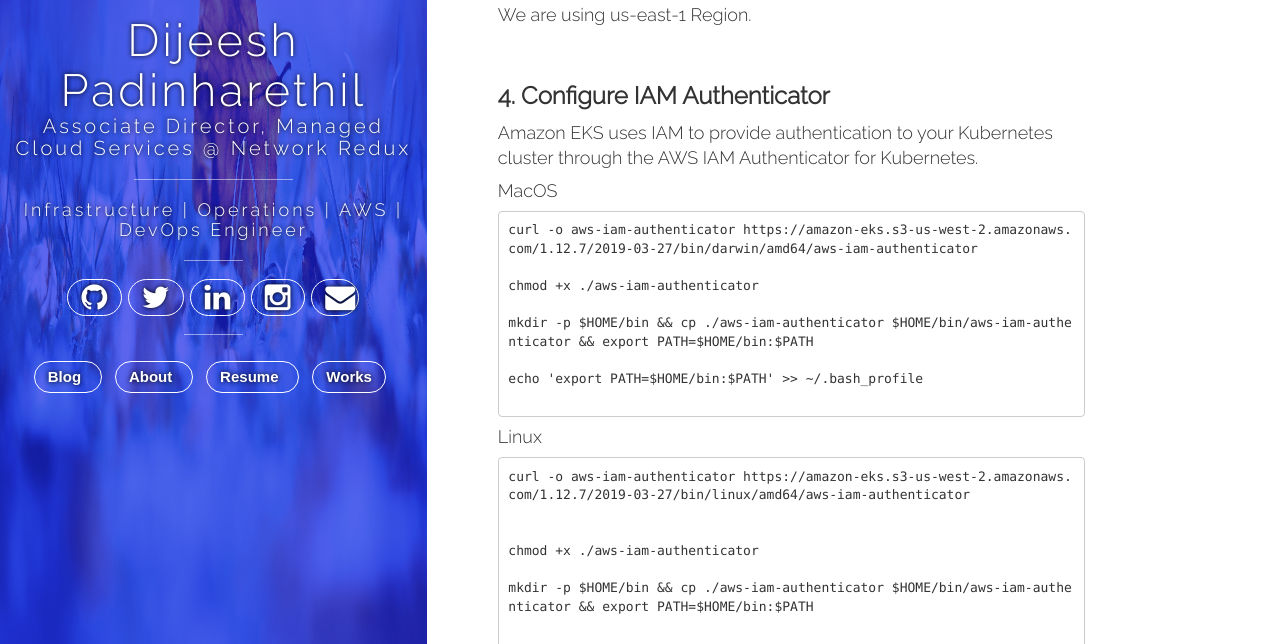
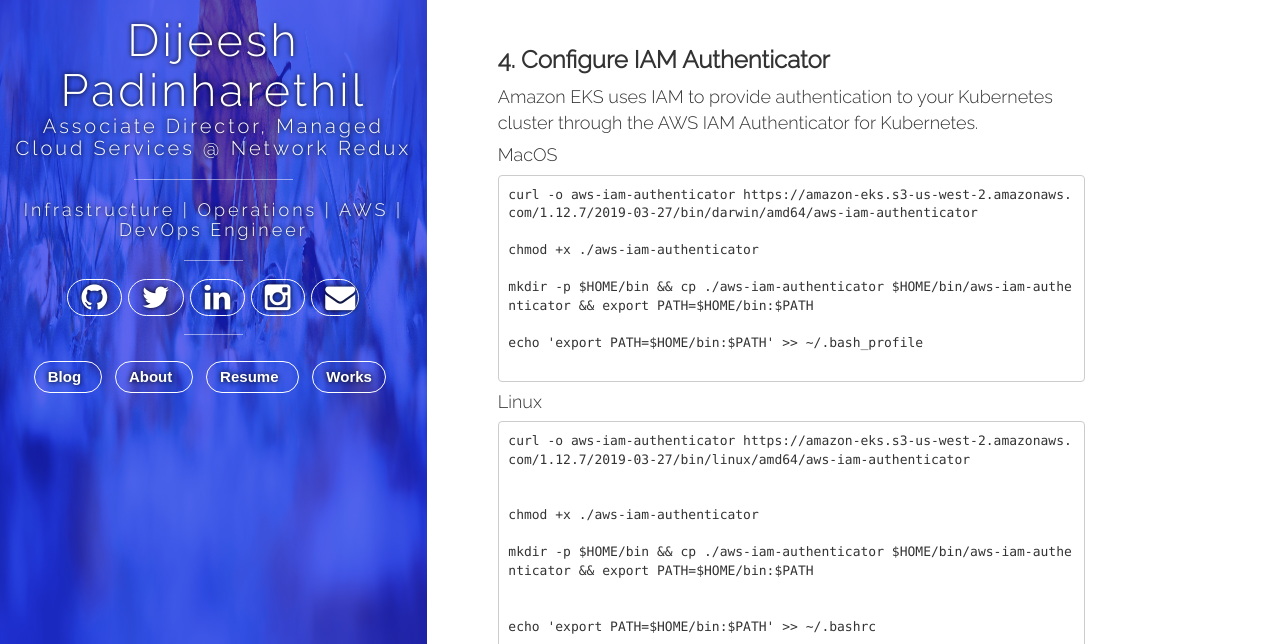
Before and after one commit to dijeesh/dijeesh.github.io-bak, a Jekyll site: the page built from _posts/2019-06-18-Setting-up-kubectl-for-EKS.md, in a window 1280 px wide and 900 px high, scrolled down 1089 px, cut to the strip 256-900 px from the top of the window. Built offline with Jekyll 4.4.1, drawn with Linux system fonts in a browser that asks for light colours; nearby versions of some CDN libraries; comment, search, counter and statistics services are not loaded.

Commit message:
Change region info

````diff
--- a/_posts/2019-06-18-Setting-up-kubectl-for-EKS.md
+++ b/_posts/2019-06-18-Setting-up-kubectl-for-EKS.md
@@ -69,7 +69,6 @@
 aws configure
 ```
 
-We are using us-east-1 Region.
 
 <br>
 
````
